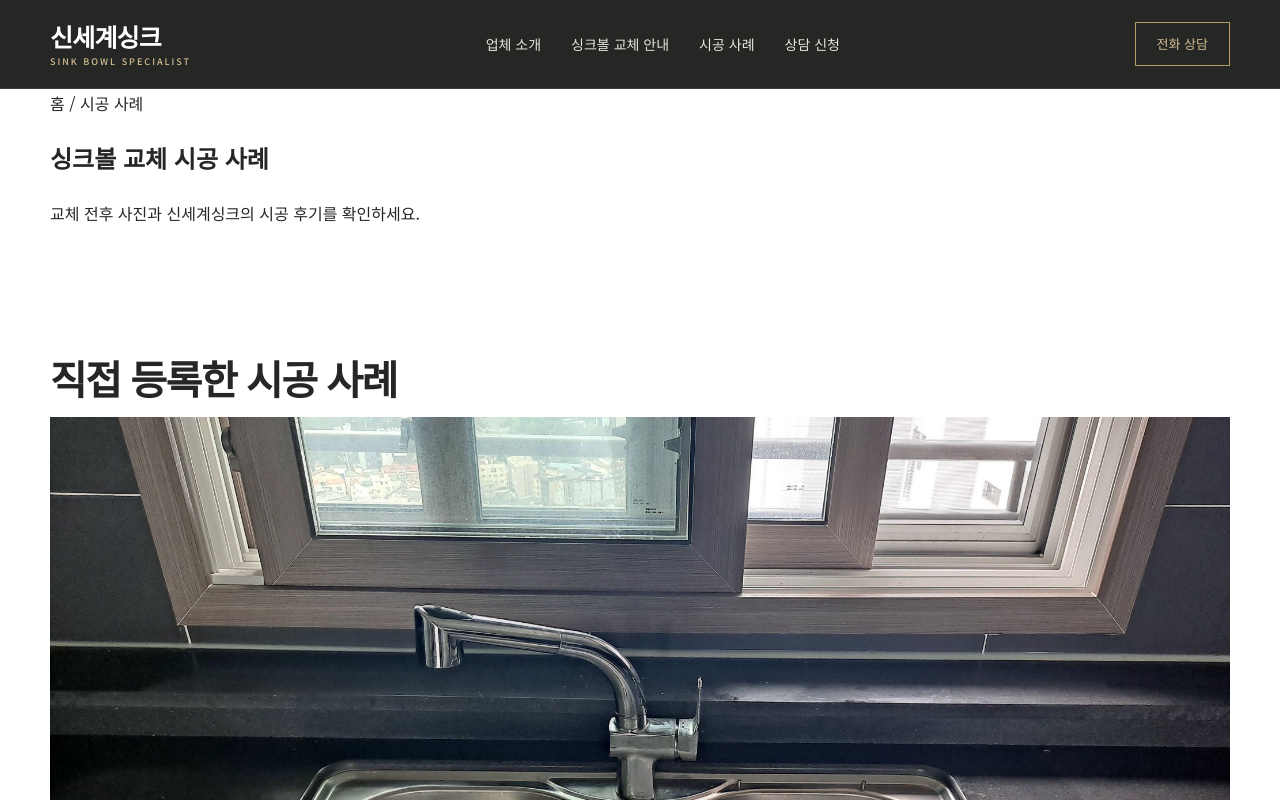
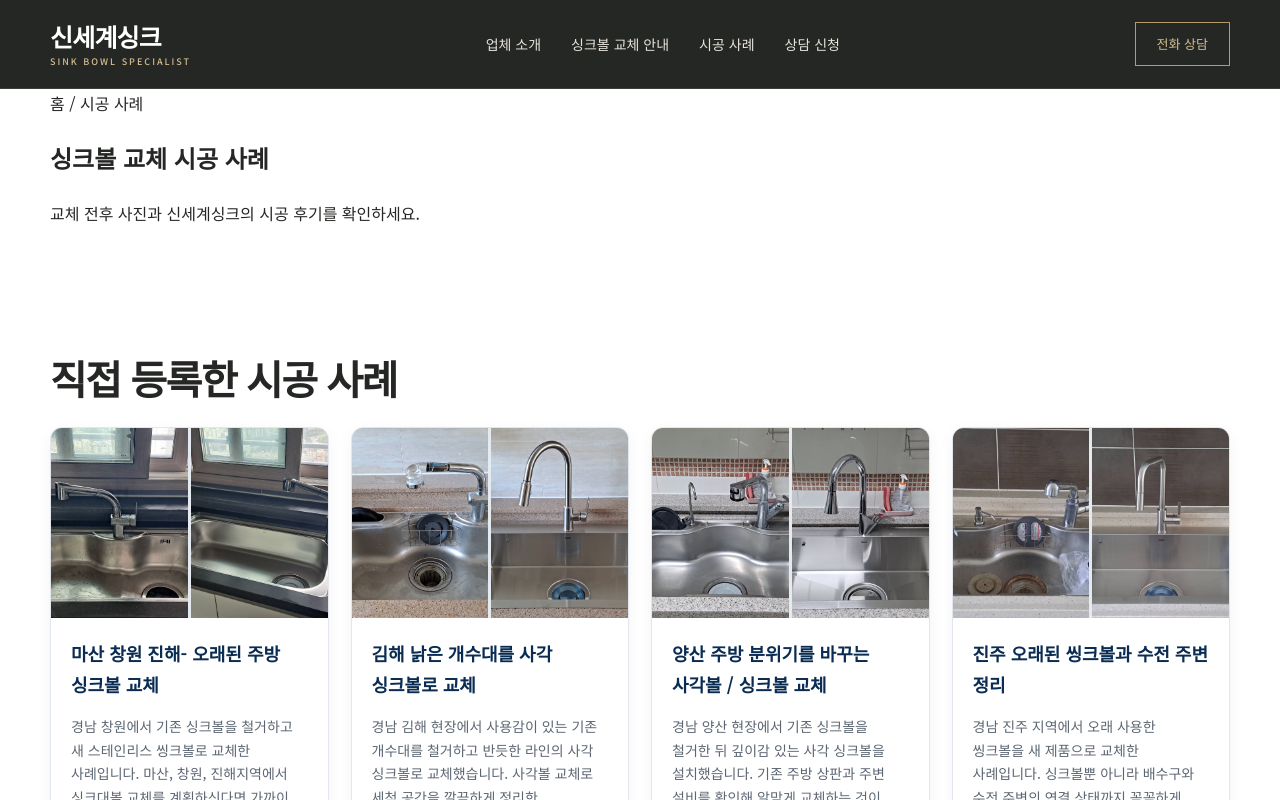
Before and after one commit to ssgsink/ssg-sink, a Next.js app: page /cases in a window 1280 px wide. Shown: the top 800 px of the page. Built offline with nearby package versions, Linux system fonts and the light colour scheme; no server answers; the database is empty.

Commit message:
Connect hybrid case board: app/globals.css

```diff
--- a/app/globals.css
+++ b/app/globals.css
@@ -981,3 +981,6 @@ textarea {
   left: 22px;
   bottom: 18px;
 }
+
+/* Case study board */
+.case-grid{display:grid;grid-template-columns:repeat(auto-fit,minmax(270px,1fr));gap:22px;margin-top:22px}.case-card{overflow:hidden;border:1px solid #e1e7ed;border-radius:12px;background:#fff;box-shadow:0 5px 16px rgba(0,25,60,.05)}.case-pair{display:grid;grid-template-columns:1fr 1fr;gap:3px;background:#e5eaf0}.case-pair img{width:100%;height:190px;object-fit:cover}.case-blog-image{width:100%;height:215px;object-fit:cover}.case-copy{padding:20px}.case-copy strong{font-size:18px;color:#0a2c52}.case-copy p{font-size:14px;line-height:1.7;color:#5c6672}
```
